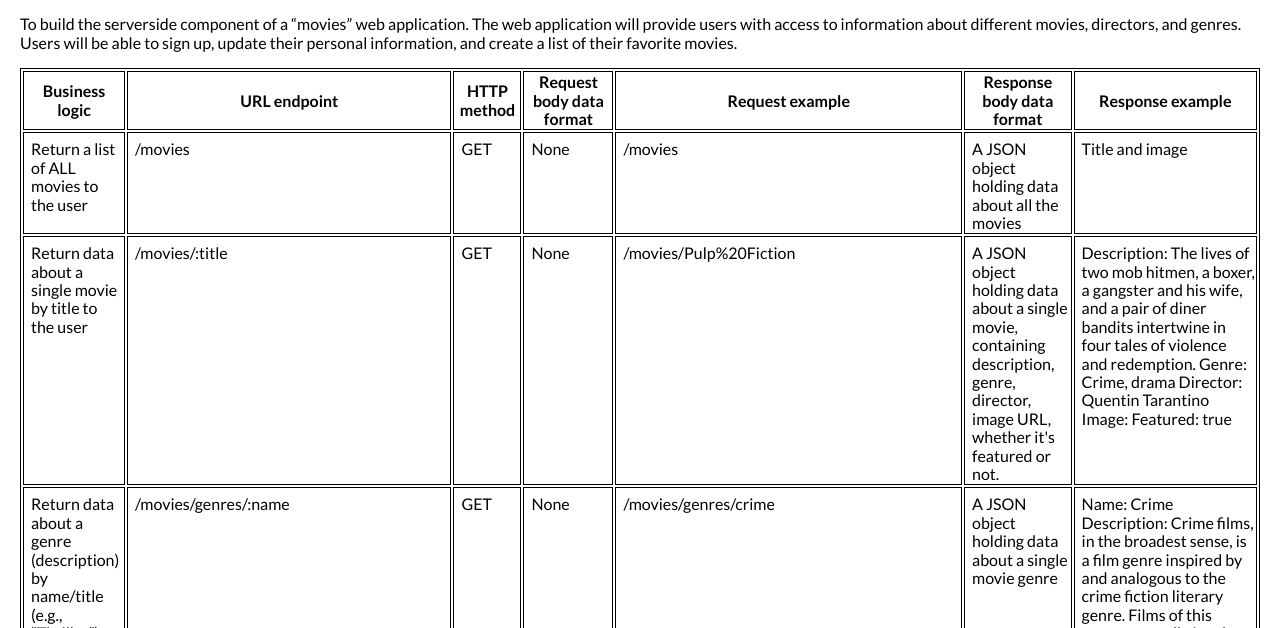
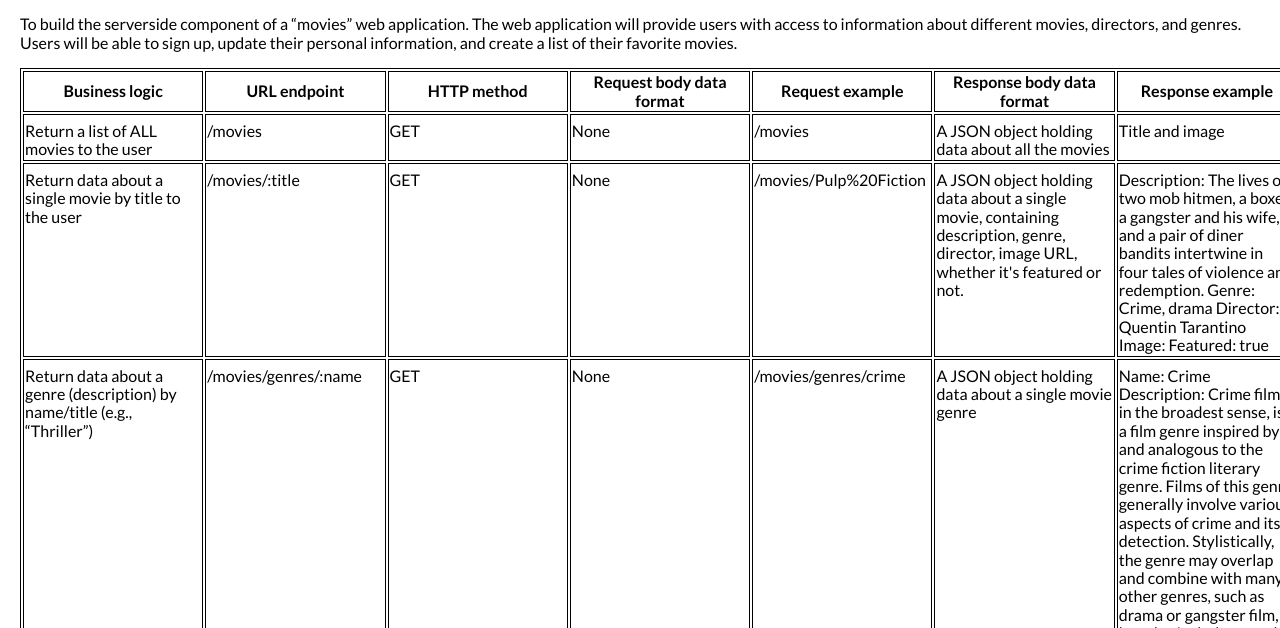
Before and after one commit to Salvia17/movie_api, a website: page public/documentation.html in a window 1280 px wide. Shown: the part 172-800 px from the top of the page. Drawn offline with nearby package versions, Linux system fonts and the light colour scheme.

Commit message:
Update styles.css

```diff
--- a/css/styles.css
+++ b/css/styles.css
@@ -10,11 +10,18 @@ body {
 
 table, th, td {
   border: 1px solid black;
+  /*font-size: 14px;*/
+}
+
+table {
+  table-layout: fixed;
+  width: 100vw;
 }
 
 td {
+  overflow: hidden;
+  text-overflow: ellipsis;
+  word-wrap: break-word;
   vertical-align: top;
-  margin-top: 3px;
-  padding-left: 7px;
   padding-top: 7px;
 }
```
